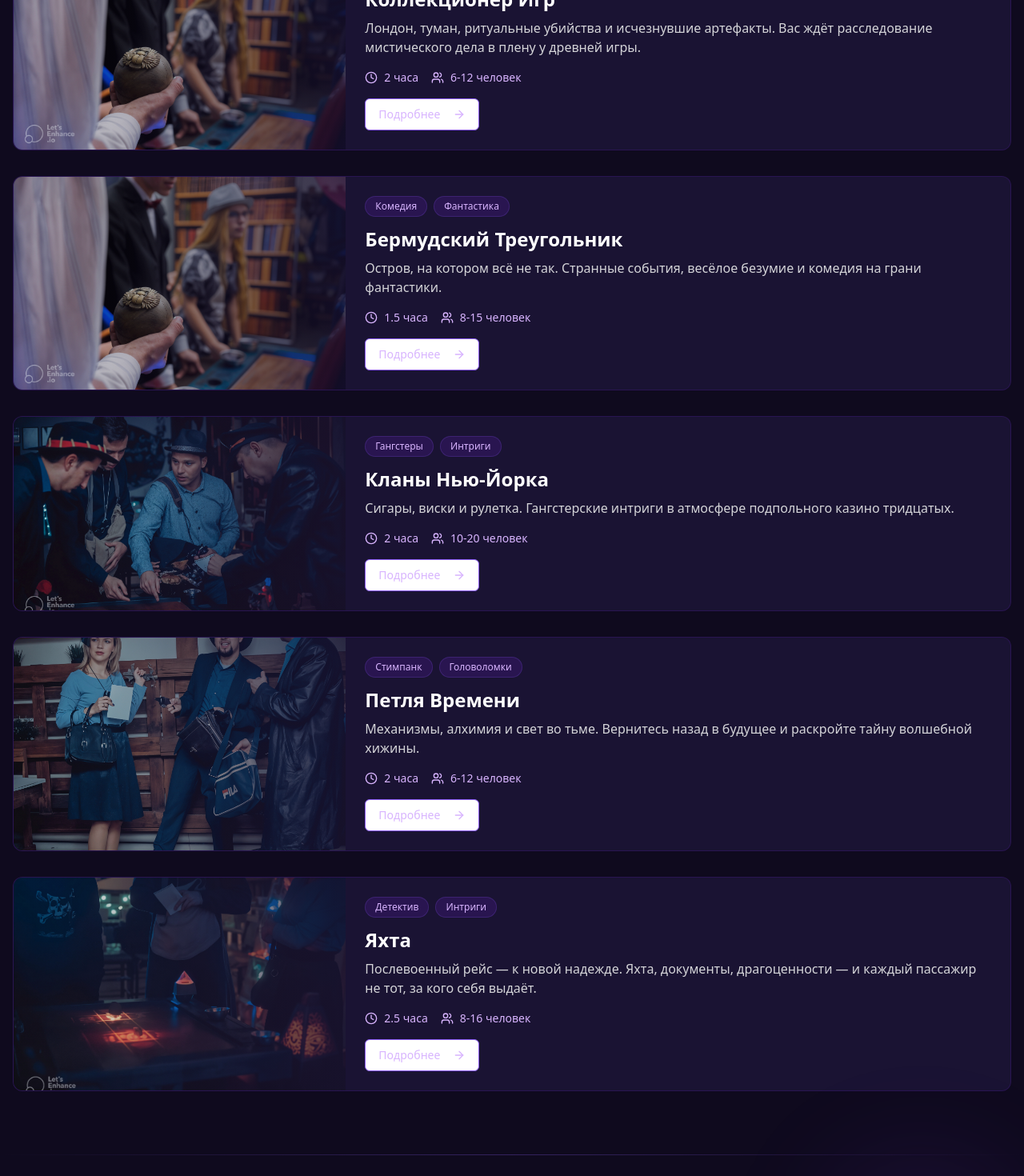
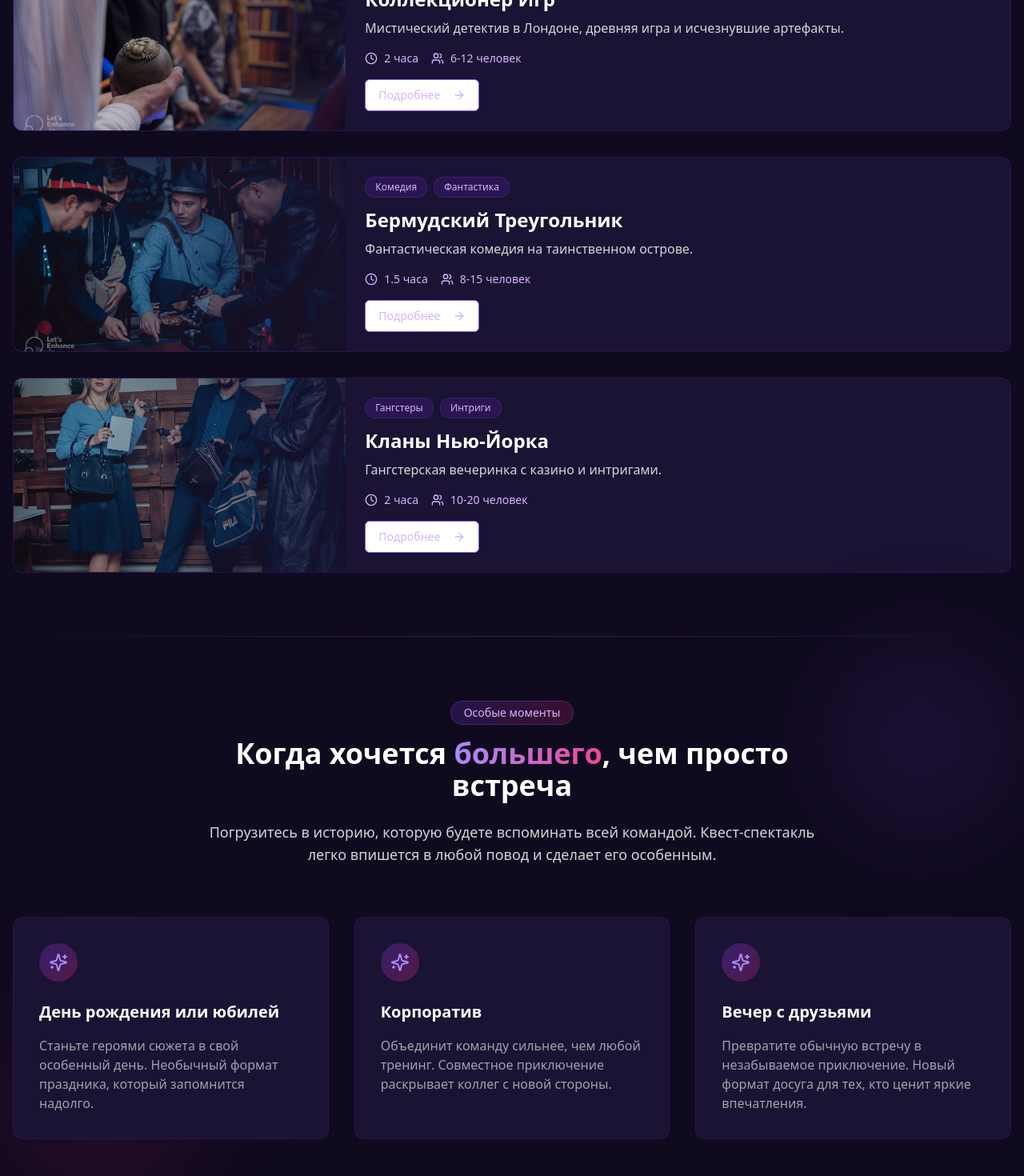
Before and after one commit to Ravildg/12zapisok-site, a Next.js app: page / in a window 1280 px wide. Shown: the part 920-2390 px from the top of the page at 80% size. Built offline with nearby package versions, Linux system fonts and the light colour scheme.

Commit message:
Update games-section.tsx

```diff
--- a/components/games-section.tsx
+++ b/components/games-section.tsx
@@ -1,70 +1,49 @@
 "use client"
 
 import { useEffect, useState } from "react"
-import { Button } from "@/components/ui/button"
+import Link from "next/link"
 import Image from "next/image"
 import { ArrowRight, Clock, Users } from "lucide-react"
+import { Button } from "@/components/ui/button"
 
-// Тип игры
 interface Game {
-  id: number
   title: string
   description: string
   players: string
   tags: string | string[]
   image: string
-  duration: string
-  link?: string
+  link: string
+  duration?: string
 }
 
-// Запасной список игр (на случай если localStorage пустой или битый)
+// Запасной список на случай пустого localStorage
 const fallbackGames: Game[] = [
   {
-    id: 1,
     title: "Коллекционер Игр",
-    description:
-      "Лондон, туман, ритуальные убийства и исчезнувшие артефакты. Вас ждёт расследование мистического дела в плену у древней игры.",
-    image: "/uploads/ki2.jpg",
-    duration: "2 часа",
+    description: "Мистический детектив в Лондоне, древняя игра и исчезнувшие артефакты.",
     players: "6-12 человек",
     tags: ["Мистика", "Детектив"],
+    image: "/uploads/ki2.jpg",
+    link: "/game/collector",
+    duration: "2 часа",
   },
   {
-    id: 2,
     title: "Бермудский Треугольник",
-    description: "Остров, на котором всё не так. Странные события, весёлое безумие и комедия на грани фантастики.",
-    image: "/uploads/ki2.jpg",
-    duration: "1.5 часа",
+    description: "Фантастическая комедия на таинственном острове.",
     players: "8-15 человек",
     tags: ["Комедия", "Фантастика"],
+    image: "/uploads/ki3.jpg",
+    link: "/game/bermuda",
+    duration: "1.5 часа",
   },
   {
-    id: 3,
     title: "Кланы Нью-Йорка",
-    description: "Сигары, виски и рулетка. Гангстерские интриги в атмосфере подпольного казино тридцатых.",
-    image: "/uploads/ki3.jpg",
-    duration: "2 часа",
+    description: "Гангстерская вечеринка с казино и интригами.",
     players: "10-20 человек",
     tags: ["Гангстеры", "Интриги"],
-  },
-  {
-    id: 4,
-    title: "Петля Времени",
-    description: "Механизмы, алхимия и свет во тьме. Вернитесь назад в будущее и раскройте тайну волшебной хижины.",
     image: "/uploads/ki4.jpg",
+    link: "/game/new-york-clans",
     duration: "2 часа",
-    players: "6-12 человек",
-    tags: ["Стимпанк", "Головоломки"],
-  },
-  {
-    id: 5,
-    title: "Яхта",
-    description:
-      "Послевоенный рейс — к новой надежде. Яхта, документы, драгоценности — и каждый пассажир не тот, за кого себя выдаёт.",
-    image: "/uploads/ki5.jpg",
-    duration: "2.5 часа",
-    players: "8-16 человек",
-    tags: ["Детектив", "Интриги"],
   },
 ]
 
@@ -77,16 +56,14 @@ export default function GamesSection() {
       if (saved) {
         try {
           const parsed: Game[] = JSON.parse(saved)
-          // Убедимся, что у каждой игры есть id
           const enriched = parsed.map((g, i) => ({
             ...g,
-            id: i + 1,
             tags: Array.isArray(g.tags) ? g.tags : g.tags.split(",").map((t) => t.trim()),
-            duration: g.duration || "2 часа", // если вдруг не добавили поле в редакторе
+            duration: g.duration || "2 часа",
           }))
           setGames(enriched)
         } catch (e) {
-          console.warn("Ошибка при парсинге savedGames, используем запасной список", e)
+          console.warn("Ошибка при загрузке savedGames:", e)
         }
       }
     }
@@ -94,9 +71,8 @@ export default function GamesSection() {
 
   return (
     <section id="игры" className="py-20 bg-[#0F0A1E] relative">
-      {/* Декоративные линии */}
-      <div className="absolute top-0 left-0 w-full h-px bg-gradient-to-r from-transparent via-purple-500 to-transparent opacity-30"></div>
-      <div className="absolute bottom-0 left-0 w-full h-px bg-gradient-to-r from-transparent via-purple-500 to-transparent opacity-30"></div>
+      <div className="absolute top-0 left-0 w-full h-px bg-gradient-to-r from-transparent via-purple-500 to-transparent opacity-30" />
+      <div className="absolute bottom-0 left-0 w-full h-px bg-gradient-to-r from-transparent via-purple-500 to-transparent opacity-30" />
 
       <div className="container mx-auto px-4">
         <div className="flex flex-col md:flex-row items-center justify-between mb-12">
@@ -109,27 +85,32 @@ export default function GamesSection() {
 
           <div className="flex items-center space-x-2 text-purple-300">
             <span className="text-sm">Выбери свою историю</span>
-            <div className="w-12 h-px bg-gradient-to-r from-purple-500 to-pink-500"></div>
+            <div className="w-12 h-px bg-gradient-to-r from-purple-500 to-pink-500" />
           </div>
         </div>
 
         <div className="space-y-8">
-          {games.map((game) => (
+          {games.map((game, index) => (
             <div
-              key={game.id}
+              key={index}
               className="flex flex-col md:flex-row bg-[#1A1333] rounded-xl overflow-hidden border border-purple-900/30 hover:border-purple-500/50 transition-all duration-300 hover:shadow-[0_0_15px_rgba(138,43,226,0.2)]"
             >
               <div className="relative md:w-1/3 h-60 md:h-auto">
-                <Image src={game.image || "/placeholder.svg"} alt={game.title} fill className="object-cover" />
-                <div className="absolute inset-0 bg-gradient-to-r from-[#1A1333]/70 to-transparent md:bg-gradient-to-l"></div>
+                <Image
+                  src={game.image || "/placeholder.svg"}
+                  alt={game.title}
+                  fill
+                  className="object-cover"
+                />
+                <div className="absolute inset-0 bg-gradient-to-r from-[#1A1333]/70 to-transparent md:bg-gradient-to-l" />
               </div>
 
               <div className="p-6 md:w-2/3 flex flex-col justify-between">
                 <div>
                   <div className="flex flex-wrap gap-2 mb-3">
-                    {(game.tags as string[]).map((tag, index) => (
+                    {(game.tags as string[]).map((tag, i) => (
                       <span
-                        key={index}
+                        key={i}
                         className="px-3 py-1 text-xs rounded-full bg-purple-900/30 text-purple-300 border border-purple-500/20"
                       >
                         {tag}
@@ -145,7 +126,6 @@ export default function GamesSection() {
                       <Clock className="h-4 w-4 mr-2" />
                       <span className="text-sm">{game.duration}</span>
                     </div>
-
                     <div className="flex items-center text-purple-300">
                       <Users className="h-4 w-4 mr-2" />
                       <span className="text-sm">{game.players}</span>
@@ -153,6 +133,8 @@ export default function GamesSection() {
                   </div>
                 </div>
 
+                {game.link ? (
+                  <Link href={game.link}>
                     <Button
                       variant="outline"
                       className="self-start border-purple-500 text-purple-300 hover:bg-purple-500/20 group"
@@ -160,6 +142,16 @@ export default function GamesSection() {
                       Подробнее
                       <ArrowRight className="ml-2 h-4 w-4 group-hover:translate-x-1 transition-transform" />
                     </Button>
+                  </Link>
+                ) : (
+                  <Button
+                    variant="outline"
+                    disabled
+                    className="self-start border-purple-500 text-purple-300 opacity-50"
+                  >
+                    Ссылка не указана
+                  </Button>
+                )}
               </div>
             </div>
           ))}
```
Lines whose indentation alone changed are shown as unchanged.
